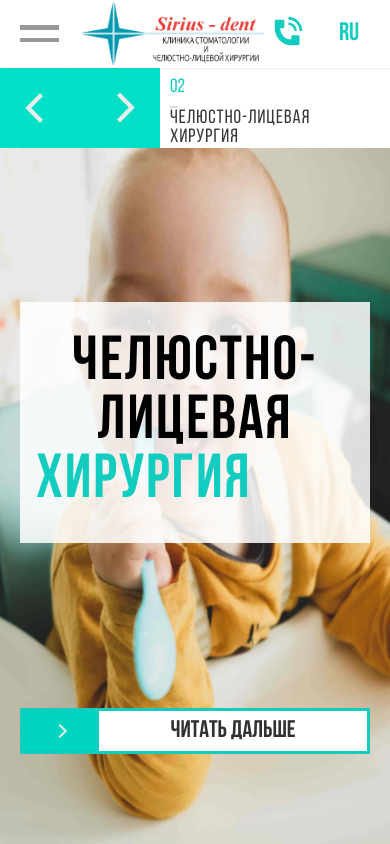
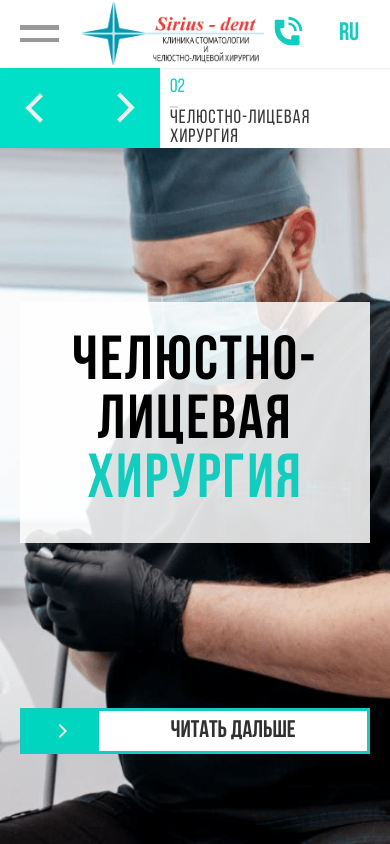
Before and after one commit to ilsrbn/nextjs-sirius, a Next.js app: page / in a window 390 px wide. Built offline with nearby package versions, Linux system fonts and the light colour scheme.

Commit message:
added pics to mobile and tablet version

```diff
--- a/styles/Glavnaya__slides__container.css
+++ b/styles/Glavnaya__slides__container.css
@@ -147,24 +147,28 @@
   }
 
   .slide1 .container__slide {
-    background-image: url(../public/images/doctor.png);
-    background-size: 280% 150%;
+    background-image: url(../public/images/implantation.png);
+    background-size: cover;
+    background-position: center;
   }
 
   .slide2 .container__slide {
-    background-image: url(../public/images/uslugi/3-min.jpg);
+    background-image: url(../public/images/uslugi/3-min.png);
     background-position: center;
-    background-size: 250% 110%;
+    background-size: cover;
   }
 
   .slide3 .container__slide {
-    background-image: url(../public/images/uslugi/5-min.jpg);
+    background-image: url(../public/images/uslugi/5-min.png);
+    background-size: cover;
+    background-position: left;
 
   }
 
   .slide4 .container__slide {
-    background-image: url(../public/images/doctor.png);
-    background-size: 280% 150%;
+    background-image: url(../public/images/bite.png);
+    background-size: cover;
+    background-position: center;
   }
 
   .Glavnaya .dots, .Glavnaya .image__container {
@@ -213,28 +217,34 @@
     padding: 2rem 1rem;
     display: flex;
     flex-direction: column;
-    align-items: flex-start;
+    align-items: center;
+    justify-content: center;
+    text-align: center;
   }
 
   .slide1 .container__slide {
-    background-image: url(../public/images/doctor.png);
-    background-size: 280% 150%;
+    background-image: url(../public/images/implantation.png);
+    background-size: cover;
+    background-position: center;
   }
 
   .slide2 .container__slide {
-    background-image: url(../public/images/uslugi/3-min.jpg);
+    background-image: url(../public/images/uslugi/3-min.png);
     background-position: center;
-    background-size: 250% 110%;
+    background-size: cover;
   }
 
   .slide3 .container__slide {
-    background-image: url(../public/images/uslugi/5-min.jpg);
+    background-image: url(../public/images/uslugi/5-min.png);
+    background-size: cover;
+    background-position: left;
 
   }
 
   .slide4 .container__slide {
-    background-image: url(../public/images/doctor.png);
-    background-size: 280% 150%;
+    background-image: url(../public/images/bite.png);
+    background-size: cover;
+    background-position: center;
   }
 
   .Glavnaya .dots, .Glavnaya .image__container {
```
